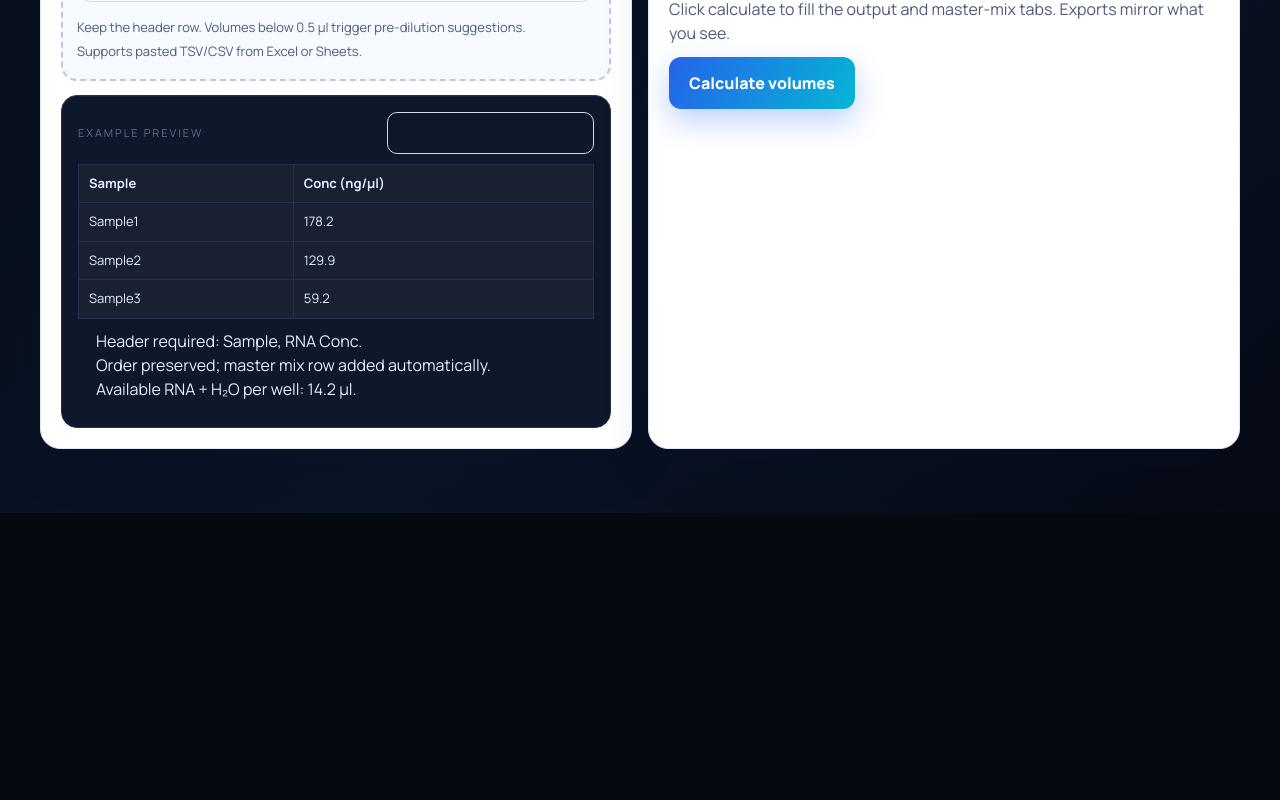
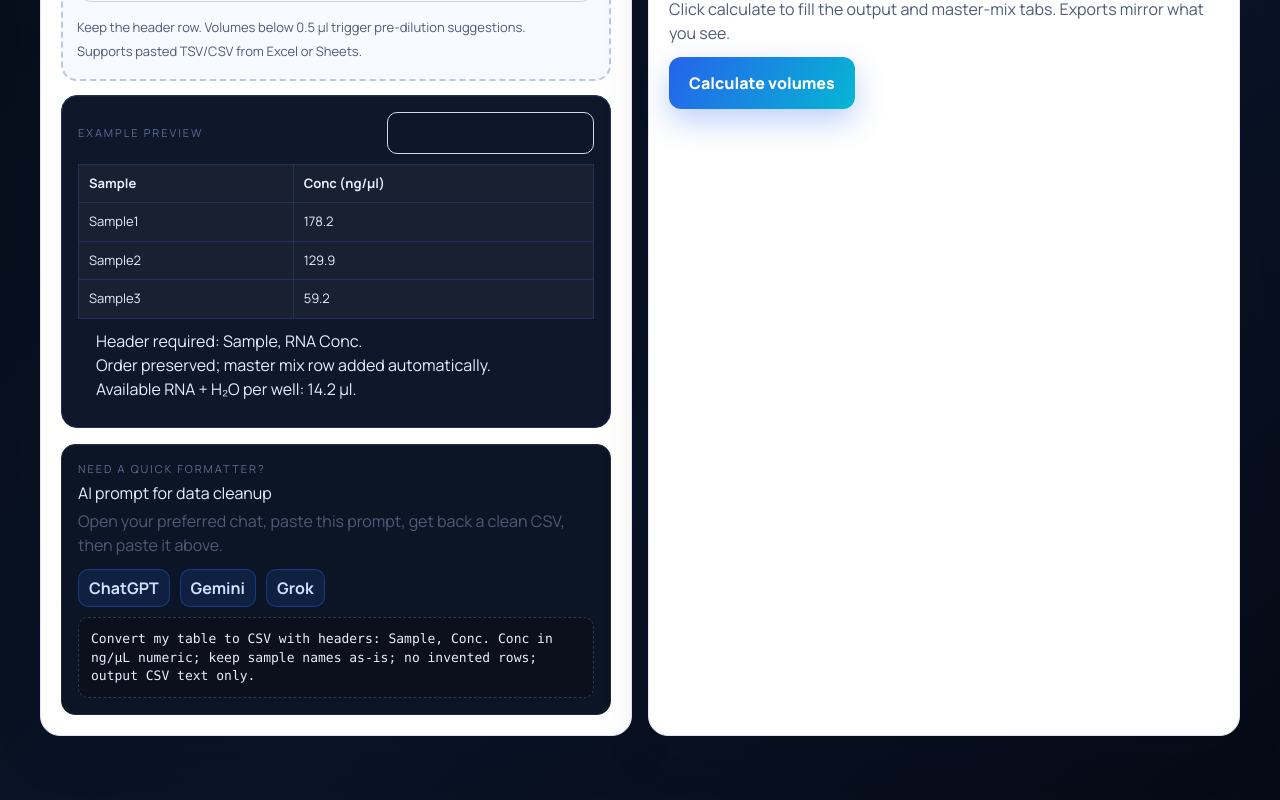
Before and after one commit to meghamsh738/cDNA-calculations-app, a React (Vite) app in the folder modern-app/: page / in a window 1280 px wide. Shown: the part 969-1769 px from the top of the page. Before the commit the page ends 1482 px from the top, so only its background shows below. Built offline with nearby package versions, Linux system fonts and the light colour scheme.

Commit message:
Add AI formatter helper prompt

```diff
--- a/modern-app/src/App.css
+++ b/modern-app/src/App.css
@@ -602,6 +602,59 @@ body {
 .table-scroll::-webkit-scrollbar-thumb { background: #cbd5e1; border-radius: 999px; }
 .table-scroll::-webkit-scrollbar-track { background: transparent; }
 
+.helper {
+  margin-top: 16px;
+  padding: 16px;
+  border-radius: 14px;
+  background: #0c1526;
+  border: 1px solid #1f2a3c;
+  box-shadow: inset 0 1px 0 rgba(255,255,255,0.03);
+}
+
+.helper-head {
+  display: flex;
+  justify-content: space-between;
+  gap: 12px;
+  align-items: flex-start;
+  flex-wrap: wrap;
+  margin-bottom: 10px;
+}
+
+.helper-head h3 {
+  margin: 4px 0;
+  color: #e8edff;
+}
+
+.helper-links {
+  display: inline-flex;
+  gap: 10px;
+  flex-wrap: wrap;
+}
+
+.helper-links a {
+  color: #cfe1ff;
+  background: rgba(37, 99, 235, 0.14);
+  border: 1px solid rgba(37, 99, 235, 0.4);
+  padding: 6px 10px;
+  border-radius: 10px;
+  font-weight: 700;
+  text-decoration: none;
+}
+
+.helper-links a:hover { background: rgba(37, 99, 235, 0.24); }
+
+.prompt-block {
+  margin: 0;
+  white-space: pre-wrap;
+  background: #0a101c;
+  border: 1px dashed #2a3b55;
+  color: #e8edff;
+  padding: 12px;
+  border-radius: 10px;
+  font-size: 13px;
+  line-height: 1.4;
+}
+
 @media (max-width: 720px) {
   .hero { grid-template-columns: 1fr; }
   .cta-row { flex-direction: column; align-items: flex-start; }
--- a/modern-app/src/App.tsx
+++ b/modern-app/src/App.tsx
@@ -416,6 +416,22 @@ function App() {
                 <li>Available RNA + H₂O per well: {AVAIL_RNA_H2O.toFixed(1)} µl.</li>
               </ul>
             </div>
+
+            <div className="helper">
+              <div className="helper-head">
+                <div>
+                  <p className="kicker">Need a quick formatter?</p>
+                  <h3>AI prompt for data cleanup</h3>
+                  <p className="muted">Open your preferred chat, paste this prompt, get back a clean CSV, then paste it above.</p>
+                </div>
+                <div className="helper-links">
+                  <a href="https://chat.openai.com/" target="_blank" rel="noreferrer">ChatGPT</a>
+                  <a href="https://gemini.google.com/app" target="_blank" rel="noreferrer">Gemini</a>
+                  <a href="https://grok.com/" target="_blank" rel="noreferrer">Grok</a>
+                </div>
+              </div>
+              <pre className="prompt-block">Convert my table to CSV with headers: Sample, Conc. Conc in ng/µL numeric; keep sample names as-is; no invented rows; output CSV text only.</pre>
+            </div>
           </section>
 
           <section className="card">
```
